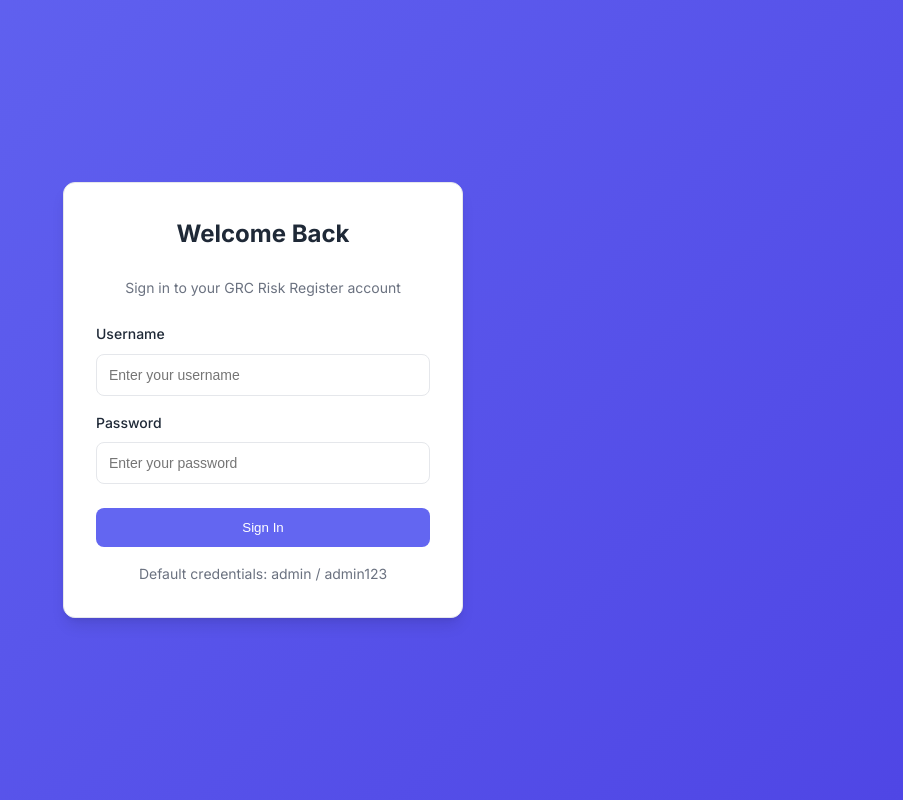
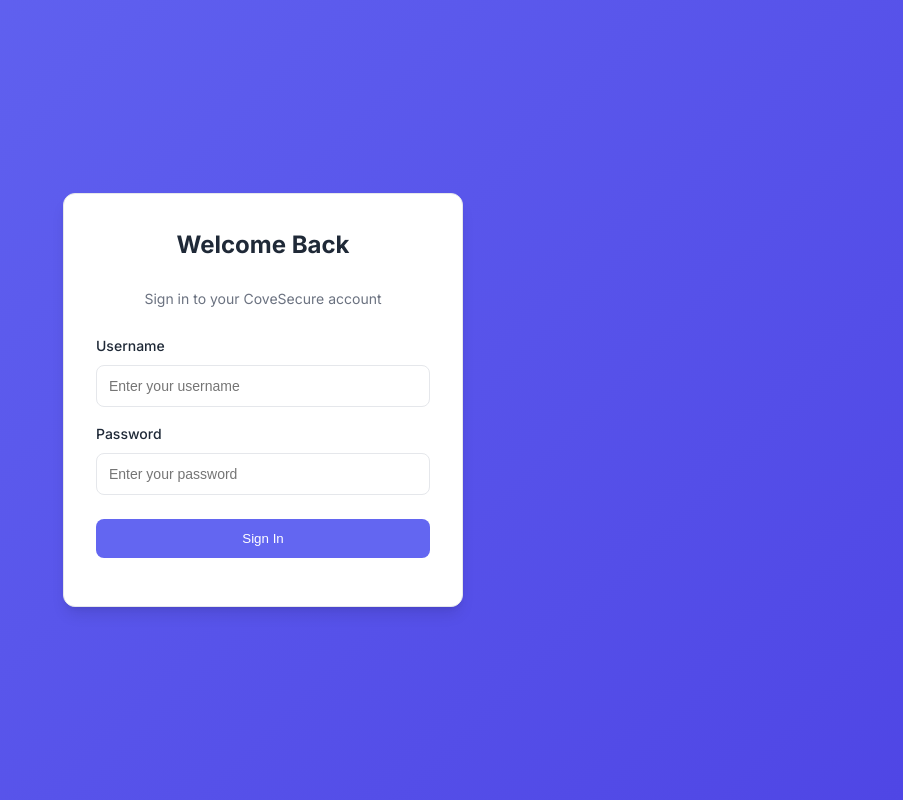
Before and after one commit to BlackViking163/CoveSecure, a Flask app: page /login in a window 1280 px wide. Shown: the whole page, without its empty margins (377-1280 px from the left). Run offline with Flask 3, Linux system fonts and the light colour scheme.

Commit message:
login.html

```diff
--- a/templates/login.html
+++ b/templates/login.html
@@ -3,7 +3,7 @@
 <head>
     <meta charset="UTF-8">
     <meta name="viewport" content="width=device-width, initial-scale=1.0">
-    <title>Login - GRC Risk Register</title>
+    <title>Login - CoveSecure</title>
     <link rel="stylesheet" href="/static/css/style.css">
     <link rel="preconnect" href="https://fonts.googleapis.com">
     <link rel="preconnect" href="https://fonts.gstatic.com" crossorigin>
@@ -13,7 +13,7 @@
     <div class="form-container">
         <h2>Welcome Back</h2>
         <p style="text-align: center; color: var(--text-secondary); margin-bottom: 1.5rem;">
-            Sign in to your GRC Risk Register account
+            Sign in to your CoveSecure account
         </p>
 
         {% with messages = get_flashed_messages() %}
@@ -35,7 +35,7 @@
         </form>
 
         <div style="text-align: center; margin-top: 1rem; font-size: 0.875rem; color: var(--text-secondary);">
-            Default credentials: admin / admin123
+
         </div>
     </div>
 </body>
```
